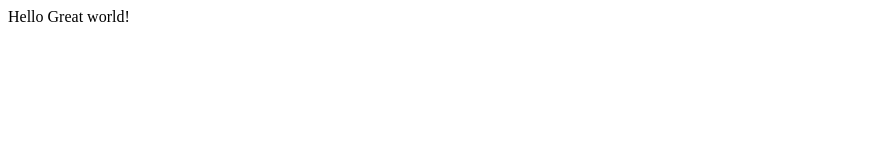
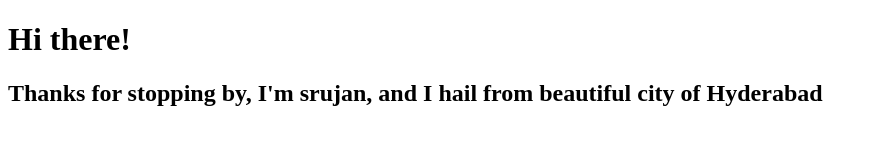
Before and after one commit to srujaan/portfolio, a Gatsby site: page / in a window 1280 px wide. Shown: the whole page, without its empty margins (0-877 px from the left). Built offline with nearby package versions, Linux system fonts and the light colour scheme; Gatsby itself is replaced by a stand-in of ours.

Commit message:
added a header

```diff
--- a/src/pages/index.js
+++ b/src/pages/index.js
@@ -1,3 +1,17 @@
-import React from "react"
+import React from 'react'
 
-export default () => <div>Hello Great world!</div>
+const IndexPage = () => {
+    return (
+        <div>
+            <h1>
+                Hi there!
+            </h1>
+            <h2>
+                Thanks for stopping by,
+                I'm srujan, and I hail from beautiful city of Hyderabad
+            </h2>
+        </div>
+    )
+}
+
+export default IndexPage
```
